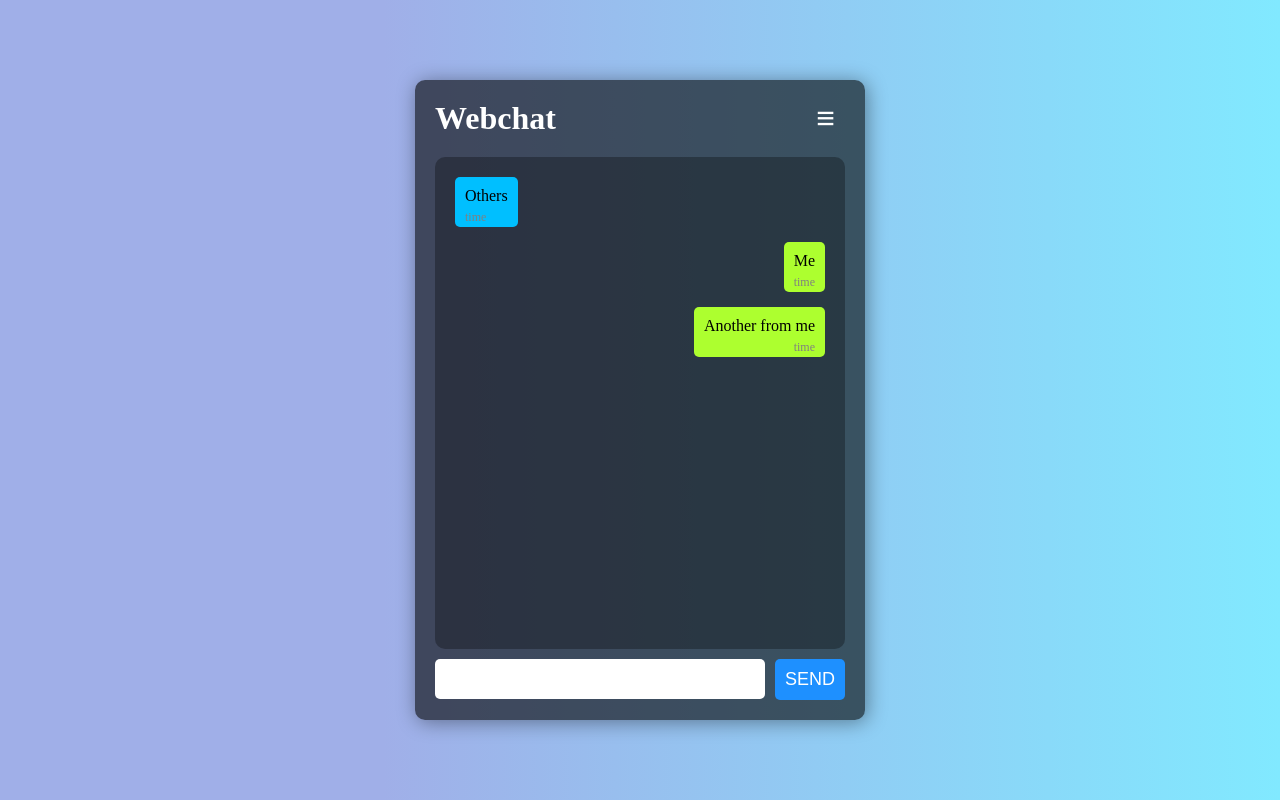
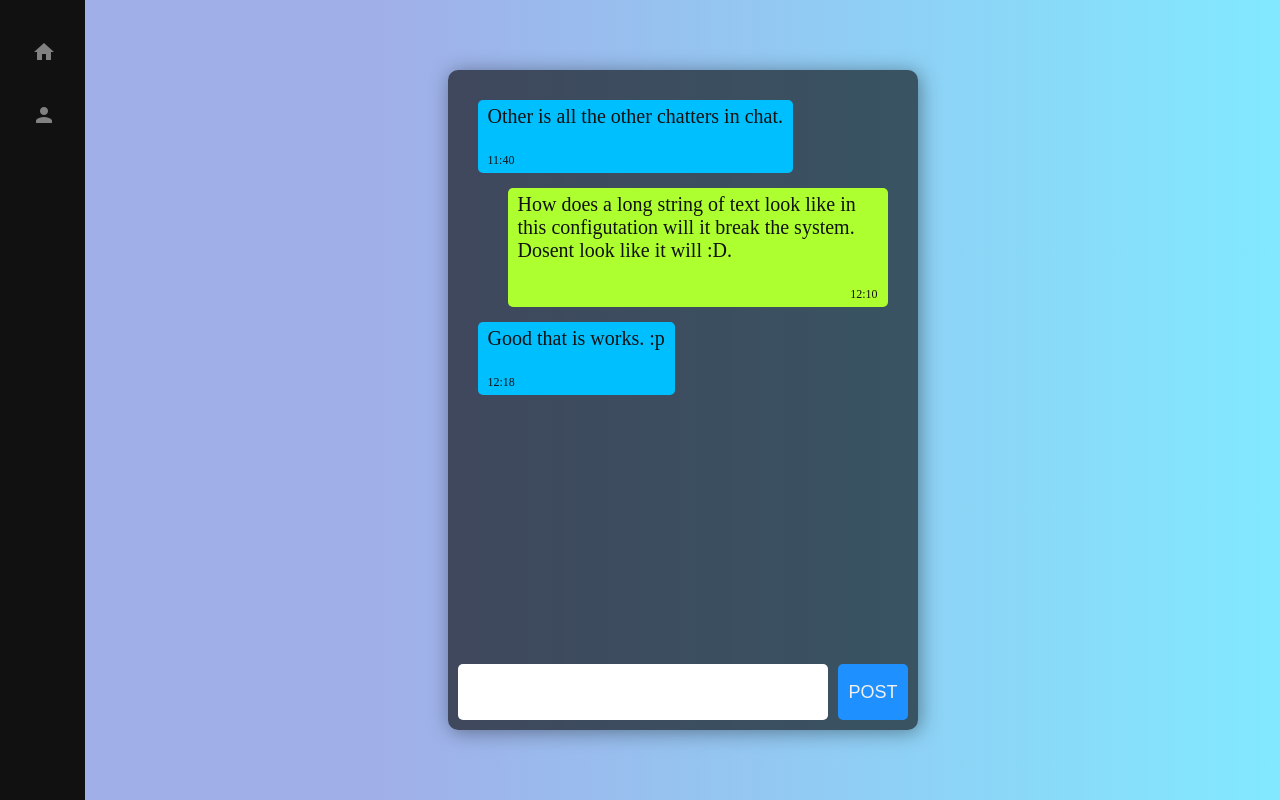
Before and after one commit to jbergstrm/slutuppgift, a website built with Vite: page src/index.html in a window 1280 px wide. Built offline with nearby package versions, Linux system fonts and the light colour scheme.

Commit message:
Update design added sidebar

```diff
--- a/src/assets/css/styles.css
+++ b/src/assets/css/styles.css
@@ -1,62 +1,97 @@
-* {
+body {
     margin: 0;
-    padding: 0;
-    box-sizing: border-box;
-}
-
-body {
     background: linear-gradient(90deg, rgba(160, 175, 232, 1) 30%, rgba(129, 233, 255, 1) 100%);
 }
 
-main {
+.sidebar {
+    height: 100%;
+    width: 85px;
+    padding-top: 30px;
+    position: fixed;
+    background-color: #111;
+    transition: 0.4s;
+    overflow-x: hidden;
+    white-space: nowrap;
+}
+
+.sidebar::-webkit-scrollbar {
+    width: 0;
+}
+
+.sidebar a {
+    padding: 8px 8px 8px 32px;
+    text-decoration: none;
+    font-size: 24px;
+    color: #818181;
+    display: block;
+}
+
+.sidebar a:hover {
+    color: #f1f1f1;
+}
+
+.sidebar p {
+    display: inline;
+}
+
+.material-icons,
+.icon-text {
+    vertical-align: middle;
+}
+
+.material-icons {
+    margin: 0 30px 3px 0;
+}
+
+.main {
     height: 100vh;
     display: flex;
     justify-content: center;
     align-items: center;
 }
 
-.webchat-container {
+.chatbox {
+    display: flex;
+    flex-direction: column;
     width: 450px;
     height: 80vh;
-    display: flex;
-    flex-direction: column;
+    margin-left: 85px;
     background-color: rgba(0, 0, 0, 0.6);
     box-shadow: 2px 2px 20px rgba(0, 0, 0, 0.4);
     border-radius: 10px;
     padding: 10px;
 }
 
-.webchat-header {
-    display: flex;
-    margin: 10px;
-    color: white;
+.chat {
+    flex: 1;
+    overflow-y: scroll;
+    scroll-behavior: smooth;
+    margin: 20px;
 }
 
-.webchat-header button {
-    margin-left: auto;
-    color: white;
-    background-color: transparent;
-    border: none;
-    font-size: 32px;
-    font-weight: bold;
-    padding-right: 10px;
+.chat::-webkit-scrollbar {
+    width: 0;
 }
 
-.webchat-chat {
-    flex: 1;
-    background-color: rgba(0, 0, 0, 0.3);
-    padding: 20px;
-    margin: 10px;
-    border-radius: 10px;
+.message {
+    background-color: deepskyblue;
+    color: #111;
+    width: fit-content;
+    border-radius: 5px;
+    max-width: 380px;
 }
 
-.webchat-message {
-    background-color: deepskyblue;
-    padding: 10px 10px 0 10px;
-    color: black;
-    width: fit-content;
-    border-radius: 5px;
-    margin-bottom: 15px;
+.message p {
+    margin: 0 0 15px 0;
+    padding: 5px 10px 5px 10px;
+}
+
+.text {
+    font-size: 20px;
+}
+
+.time {
+    font-size: 12px;
 }
 
 .user-sent {
@@ -64,49 +99,41 @@ main {
     background-color: greenyellow;
 }
 
-.webchat-message-time {
-    font-size: 12px;
-    margin-top: 5px;
-    padding-bottom: 2px;
-    color: gray;
-}
-
-.user-sent-time {
+.user-sent .time {
     text-align: end;
 }
 
-.webchat-footer {
-    margin-bottom: 10px;
-    margin-left: 10px;
-    margin-right: 10px;
-}
-
-.webchat-footer form {
+.chat-input form {
     display: flex;
 }
 
-form input {
+.chat-input form textarea {
     flex: 1;
-    height: 40px;
     border: none;
     outline: none;
-    padding-left: 10px;
-    font-size: 16px;
+    resize: none;
+    font-size: 20px;
     margin-right: 10px;
     border-radius: 5px;
+    padding: 10px 10px 0 10px;
+    min-height: 35px;
+    max-height: 250px;
 }
 
-form button {
+.chat-input form textarea::-webkit-scrollbar {
+    width: 0;
+}
+
+.chat-input form input {
     font-size: 18px;
     padding: 10px;
     border: none;
-    outline: none;
     border-radius: 5px;
     background-color: dodgerblue;
-    color: white;
+    color: #f1f1f1;
     cursor: pointer;
 }
 
-form button:hover {
+.chat-input form input:hover {
     background-color: deepskyblue;
 }
--- a/src/assets/js/script.js
+++ b/src/assets/js/script.js
@@ -0,0 +1,18 @@
+var folded = true;
+
+function toggleSidebar() {
+  if (folded) {
+    console.log("Opening sidebar");
+    document.getElementById("sidebar").style.width = "250px";
+    this.folded = false;
+  } else {
+    console.log("Closing sidebar");
+    document.getElementById("sidebar").style.width = "85px";
+    this.folded = true;
+  }
+}
+
+function autoGrow(element) {
+  element.style.height = "10px";
+  element.style.height = element.scrollHeight + "px";
+}
--- a/src/index.html
+++ b/src/index.html
@@ -8,39 +8,53 @@
     <title>Webchat</title>
 
     <link rel="stylesheet" href="./assets/css/styles.css">
+    <link rel="stylesheet" href="https://fonts.googleapis.com/icon?family=Material+Icons">
+
     <script src="./assets/js/script.js"></script>
 </head>
 
 <body>
-    <main>
-        <div class="webchat-container">
-            <header class="webchat-header">
-                <h1>Webchat</h1>
-                <button>&#8801;</button>
-            </header>
-            <section class="webchat-chat">
-                <article class="webchat-message">
-                    <p>Others</p>
-                    <p class="webchat-message-time">time</p>
+    <aside class="sidebar" id="sidebar" onmouseover="toggleSidebar()" onmouseout="toggleSidebar()">
+        <section>
+            <a href="index.html">
+                <i class="material-icons">home</i>
+                <p class="icon-text">Webchat</p>
+            </a>
+            <br>
+            <a href="#">
+                <i class="material-icons">person</i>
+                <p class="icon-text">Username</p>
+            </a>
+            <br>
+        </section>
+    </aside>
+
+    <main class="main" id="main">
+        <section class="chatbox">
+            <section class="chat">
+                <article class="message">
+                    <p class="text">Other is all the other chatters in chat.</p>
+                    <p class="time">11:40</p>
                 </article>
-
-                <article class="webchat-message user-sent">
-                    <p>Me</p>
-                    <p class="webchat-message-time user-sent-time">time</p>
+                <article class="message user-sent">
+                    <p class="text">How does a long string of text look like in this configutation will it break the
+                        system.
+                        Dosent look like it will :D.</p>
+                    <p class="time">12:10</p>
                 </article>
-
-                <article class="webchat-message user-sent">
-                    <p>Another from me</p>
-                    <p class="webchat-message-time user-sent-time">time</p>
+                <article class="message">
+                    <p class="text">Good that is works. :p </p>
+                    <p class="time">12:18</p>
                 </article>
             </section>
-            <footer class="webchat-footer">
-                <form>
-                    <input type="text">
-                    <button>SEND</button>
+
+            <footer class="chat-input">
+                <form method="post">
+                    <textarea maxlength="150" oninput="autoGrow(this)"></textarea>
+                    <input type="submit" id="postButton" value="POST">
                 </form>
             </footer>
-        </div>
+        </section>
     </main>
 </body>
 
```
